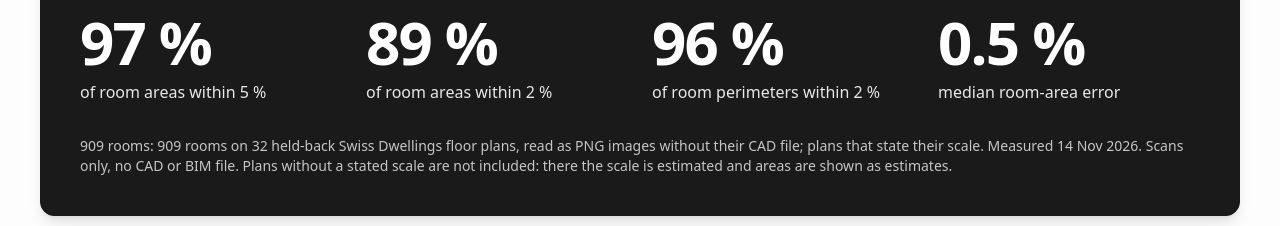
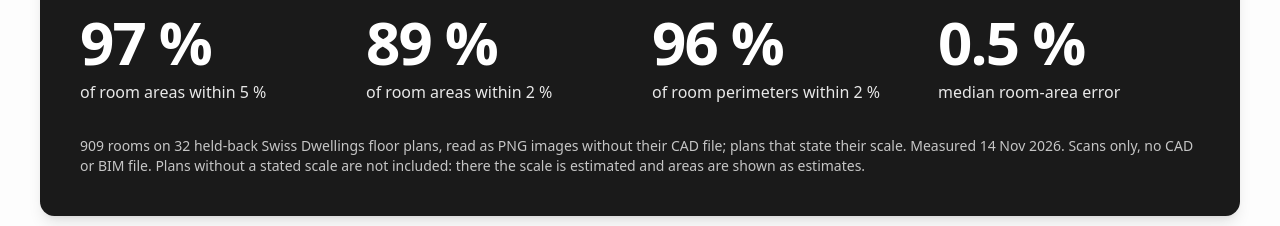
Before and after one commit to 137-Trimethylxanthin/AURA-Junction, a React (Vite) app in the folder frontend/: page / in a window 1280 px wide. Shown: the part 4140-4366 px from the top of the page. Built offline with nearby package versions, Linux system fonts and the light colour scheme; no server answers.

Commit message:
Landing page: scan band footnote without the doubled room count
Co-Authored-By: Claude Fable 5.2 <noreply@anthropic.com>

```diff
--- a/frontend/src/pages/landing/LandingPage.tsx
+++ b/frontend/src/pages/landing/LandingPage.tsx
@@ -481,8 +481,8 @@ function ScanHighlight({ facts }: { facts: Fact[] }) {
               ))}
             </ul>
             <p className="text-sm text-pretty opacity-75">
-              {fmtInt(first.n)} {first.n_unit}: {first.scope}. Measured{" "}
-              {fmtDate(first.measured)}. {first.caveat}
+              {first.scope}. Measured {fmtDate(first.measured)}.{" "}
+              {first.caveat}
             </p>
           </div>
         </div>
```
